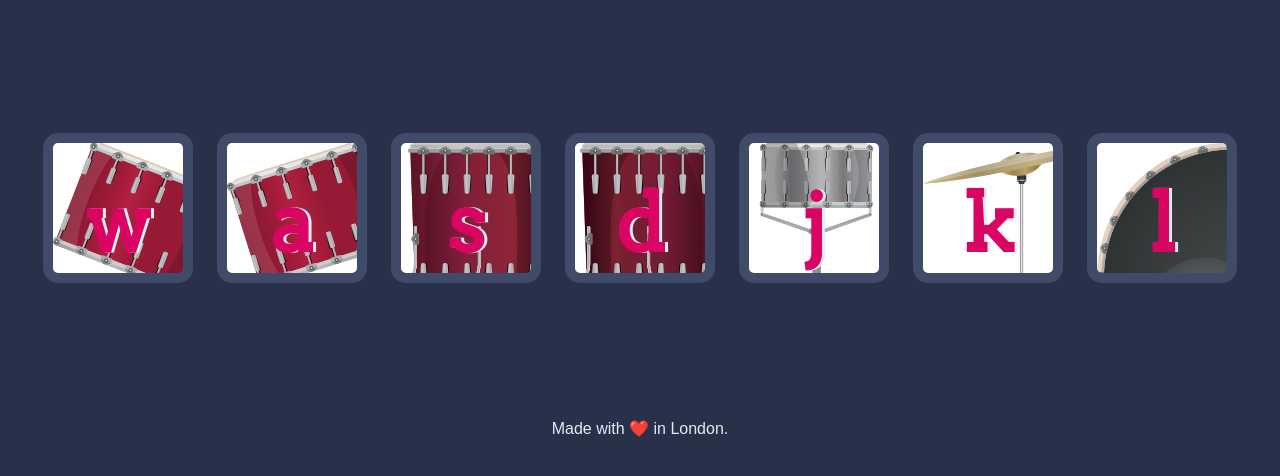
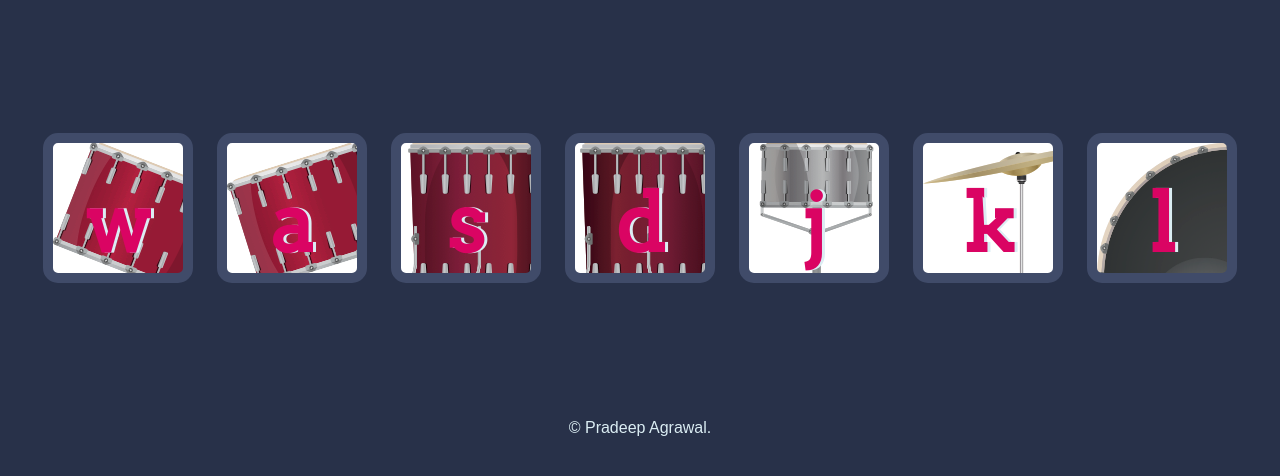
Before and after one commit to pradeep1302/Drum-kit, a plain HTML site: page index.html in a window 1280 px wide. Shown: the part 156-632 px from the top of the page. Drawn offline with Linux system fonts and the light colour scheme.

Commit message:
Update index.html

```diff
--- a/index.html
+++ b/index.html
@@ -24,7 +24,7 @@
   <script src="./index.js"></script>
 </body>
 <footer>
-  Made with ❤️ in London.
+  © Pradeep Agrawal.
 </footer>
 
 </html>
```
